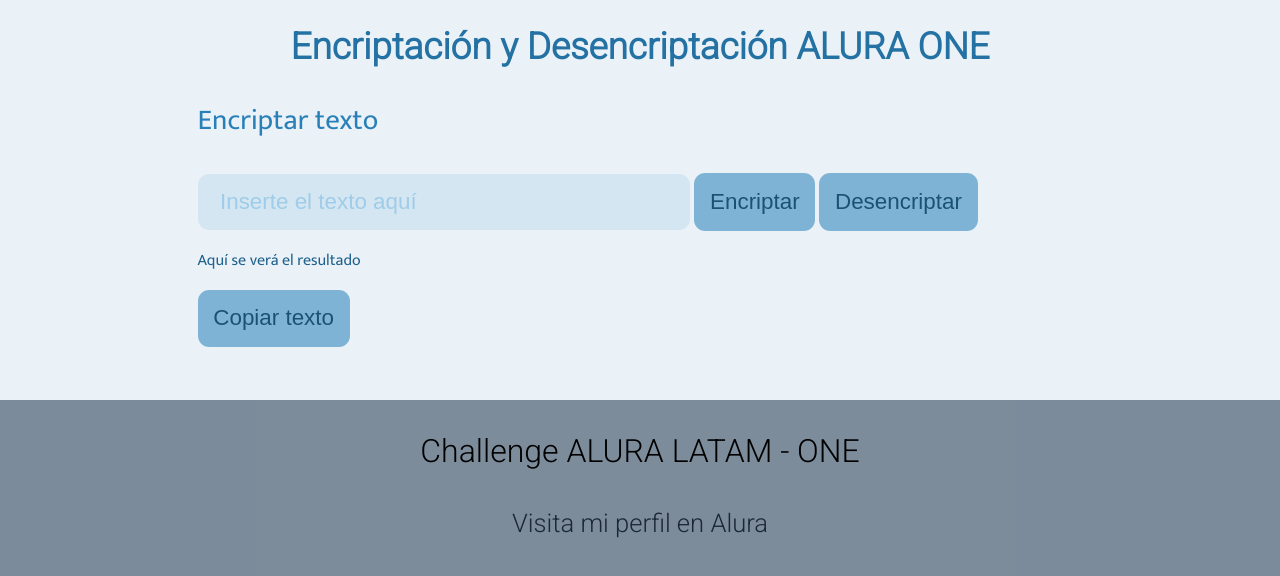
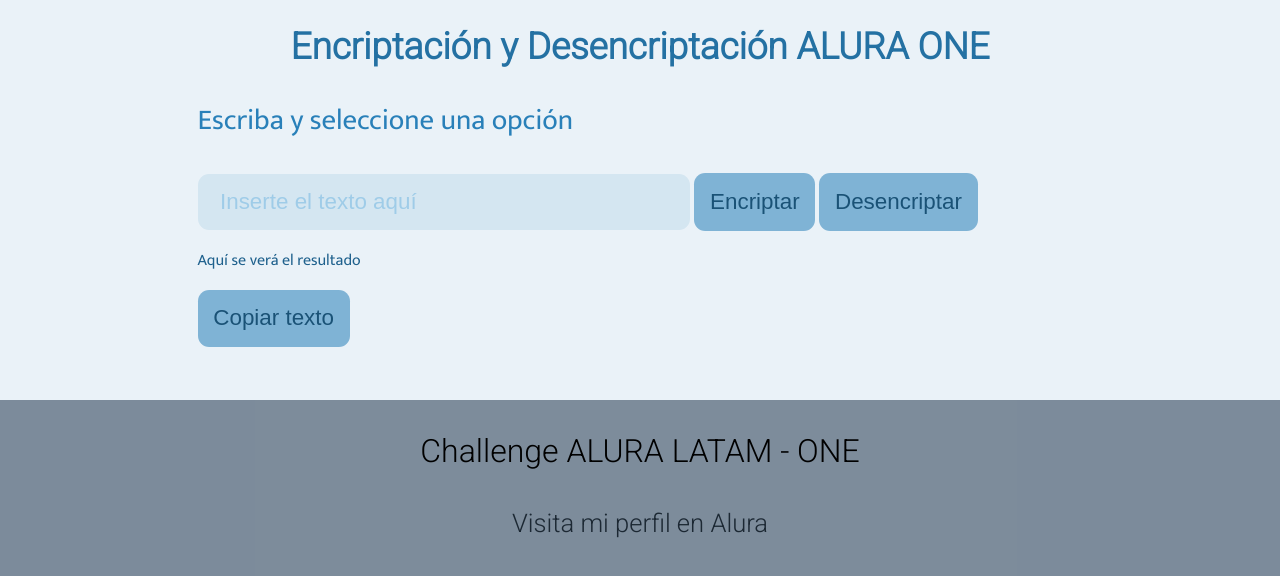
Before and after one commit to LaureanoC/Desafio-Alura-One-1, a plain HTML site: page index.html in a window 1280 px wide. Drawn offline with Linux system fonts and the light colour scheme.

Commit message:
Se cambio el subtitulo h3

```diff
--- a/index.html
+++ b/index.html
@@ -12,7 +12,7 @@
 
 <div class = "container-body">
     <h1>Encriptación y Desencriptación ALURA ONE</h1>
-    <h3>Encriptar texto</h3>
+    <h3>Escriba y seleccione una opción</h3>
     <input class = "entrada-encriptar" placeholder="Inserte el texto aquí">
     <button class = "boton-encriptar">Encriptar</button>
     <button class = "boton-desencriptar">Desencriptar</button>
```
